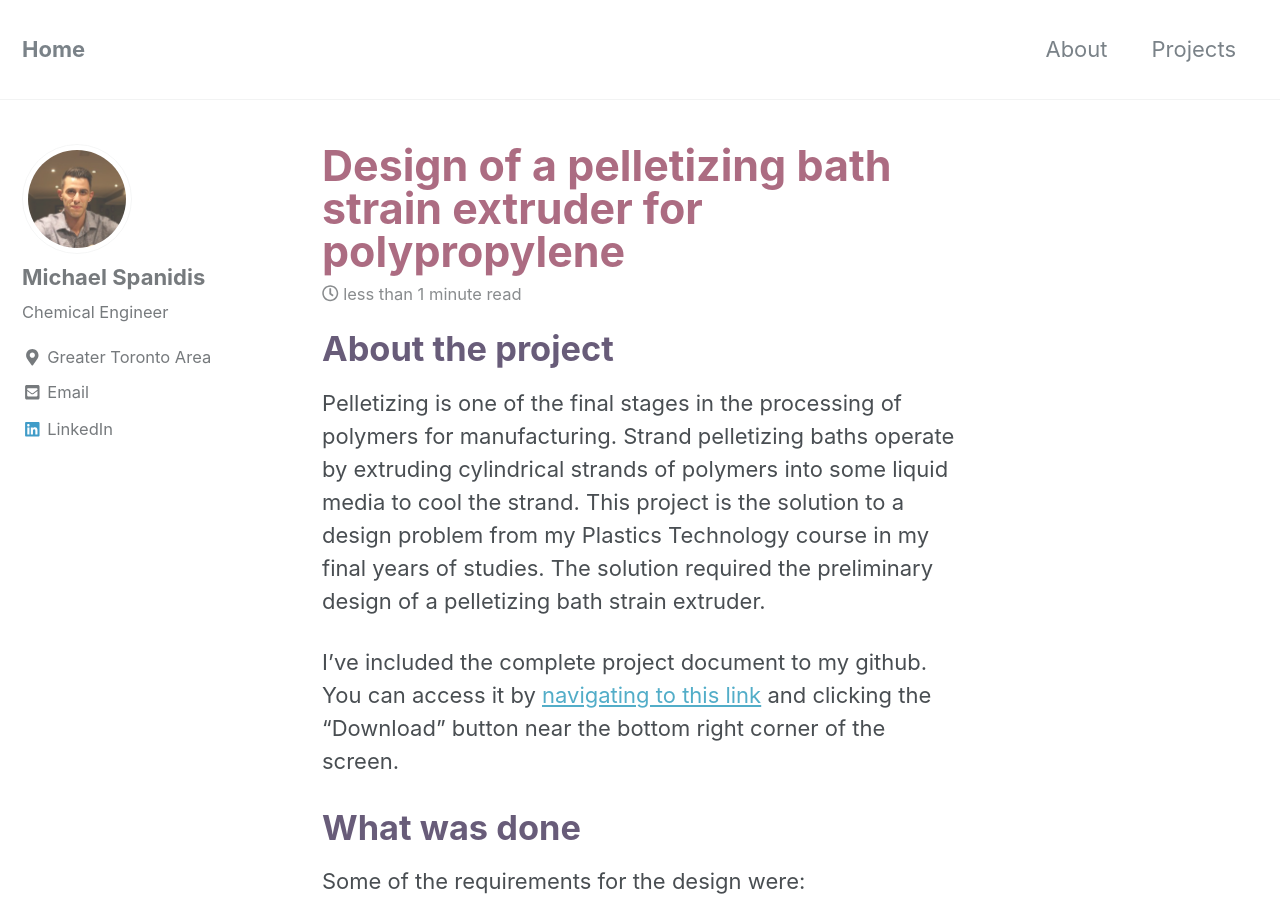
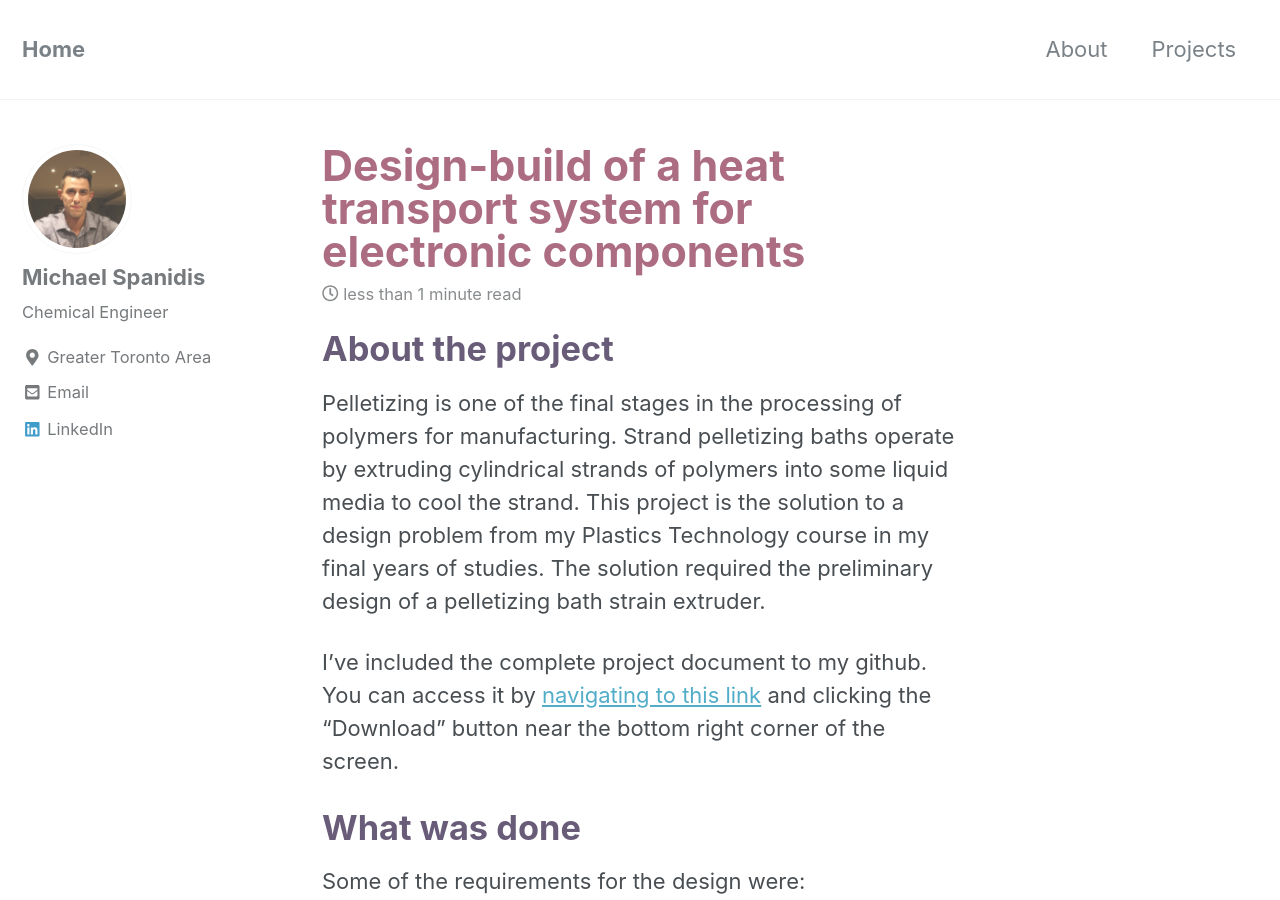
Before and after one commit to michaelspanidis/michaelspanidis.github.io, a Jekyll site: the page built from _posts/2020-09-12-hts.md, in a window 1280 px wide and 900 px high. Built offline with Jekyll 4.4.1, drawn with Linux system fonts in a browser that asks for light colours; nearby versions of some CDN libraries.

Commit message:
changes41

```diff
--- a/_posts/2020-09-12-hts.md
+++ b/_posts/2020-09-12-hts.md
@@ -1,5 +1,5 @@
 ---
-title: <span style="color:rgb(172,108,130); font-size:1.25em;">Design of a pelletizing bath strain extruder for polypropylene</span>
+title: <span style="color:rgb(172,108,130); font-size:1.25em;">Design-build of a heat transport system for electronic components</span>
 date: 2020-09-25
 tags: [chemical engineering]
 excerpt: "Chemical Engineering"
```
